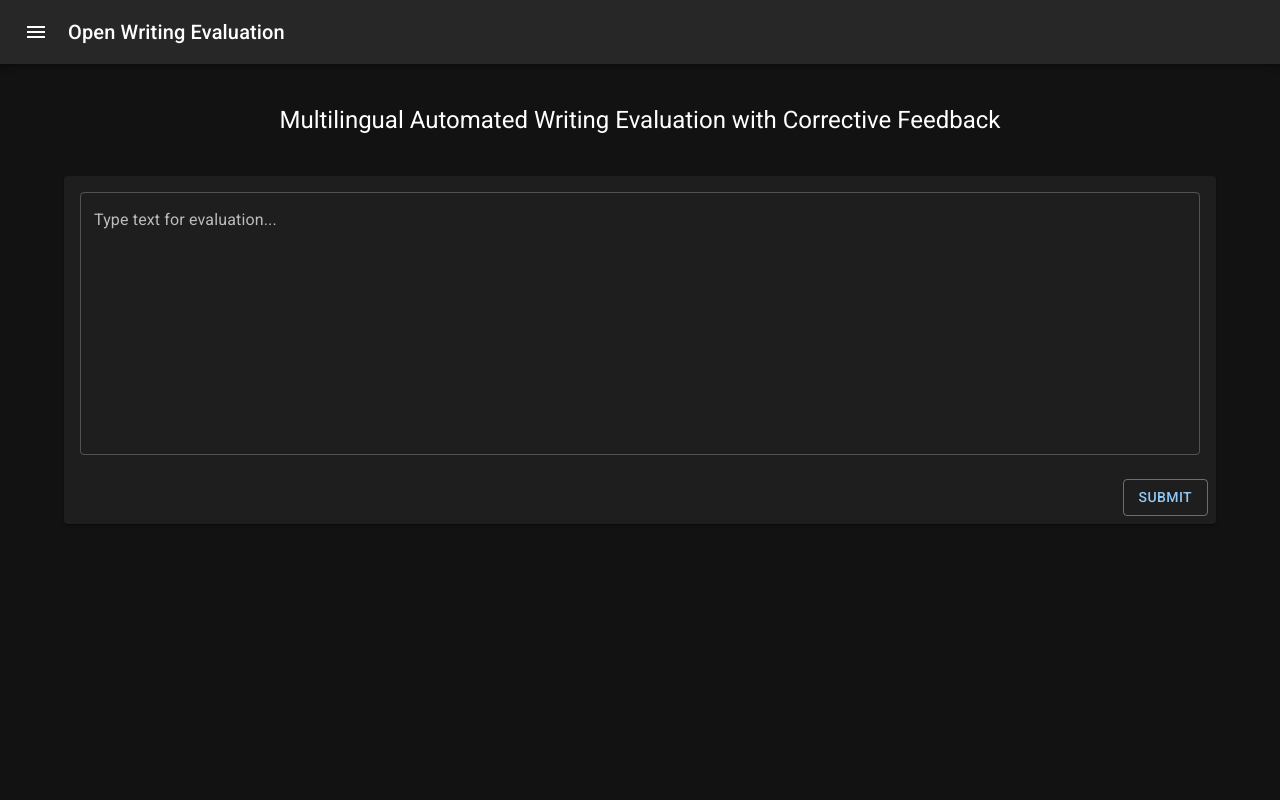
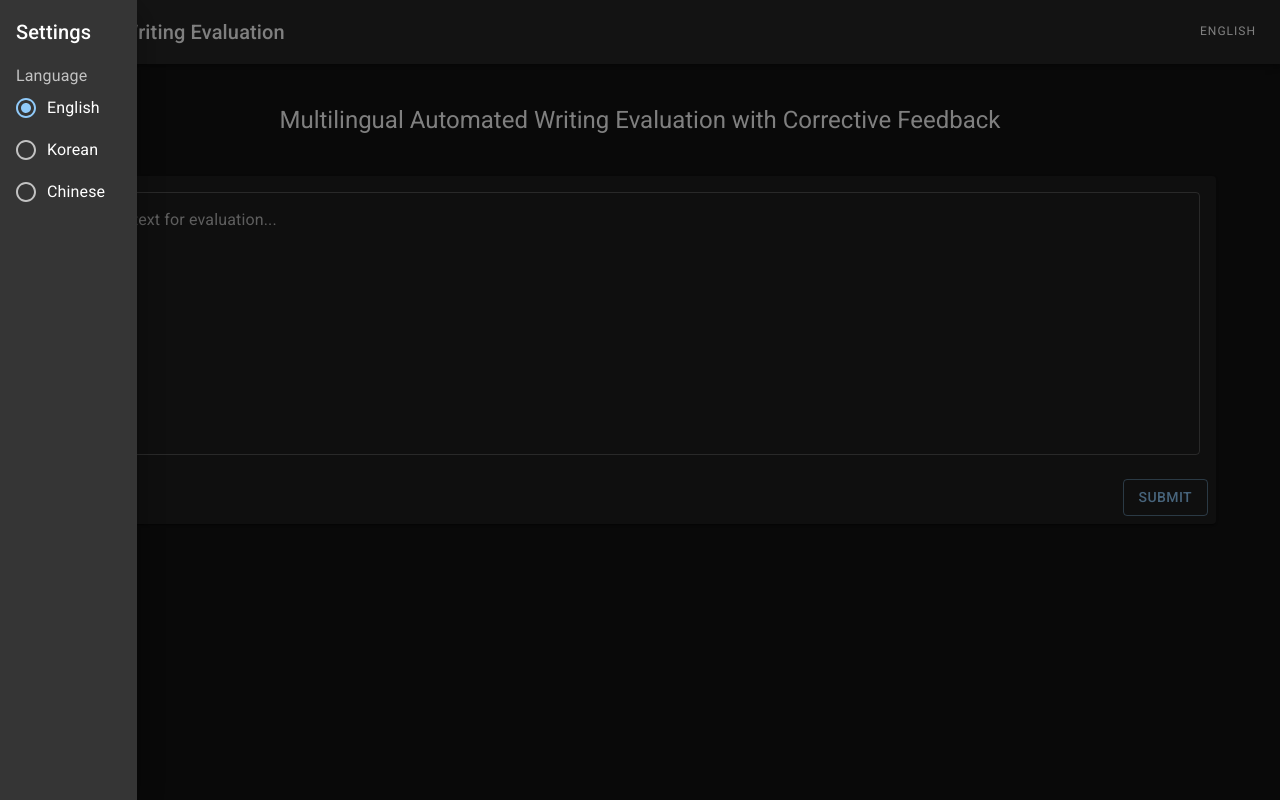
Before and after one commit to open-writing-evaluation/owe-client, a React (Create React App) app: page / in a window 1280 px wide. Both pictures are taken after a click on the button "menu". Built offline with nearby package versions, Linux system fonts and the light colour scheme; no server answers.

Commit message:
language setting

```diff
--- a/public/index.html
+++ b/public/index.html
@@ -24,7 +24,7 @@
       work correctly both with client-side routing and a non-root public URL.
       Learn how to configure a non-root public URL by running `npm run build`.
     -->
-    <title>React App</title>
+    <title>Multilingual Automated Writing Evaluation with Corrective Feedback</title>
   </head>
   <body style="margin:0 !important">
     <noscript>You need to enable JavaScript to run this app.</noscript>
--- a/src/App.tsx
+++ b/src/App.tsx
@@ -1,15 +1,25 @@
+import { useState } from 'react';
 import NavBar from './components/NavBar';
 import MainCard from './components/MainCard';
+import Sidebar from './components/Sidebar';
 import { Container, Typography } from '@mui/material';
 
-import { helloWorld } from './utils/request_utils';
-
 function App() {
-  helloWorld();
+  const [drawerOpen, setDrawerOpen] = useState(false);
+  const toggleDrawer = () => {
+    setDrawerOpen(!drawerOpen);
+  }
+  const [language, setLanguage] = useState("English");
+  const selectLanguage = (event: React.ChangeEvent<HTMLInputElement>) => {
+    setLanguage(event.target.value);
+  }
 
   return (
     <div>
-      <NavBar />
+      <NavBar
+        toggleDrawer={toggleDrawer}
+        language={language}
+      />
       <Container sx={{ mt: 5}}>
         {/* <Typography
           align="center"
@@ -23,8 +33,21 @@ function App() {
         >
           Multilingual Automated Writing Evaluation with Corrective Feedback
         </Typography>
+        {/* <Typography
+          align="center"
+          variant="body2"
+          sx={{ mt: 5}}
+        >
+          Model: English
+        </Typography> */}
         <MainCard />
       </Container>
+      <Sidebar
+        open={drawerOpen}
+        onClick={toggleDrawer}
+        setLanguage={selectLanguage}
+        defaultValue={language}
+      />
     </div>
   );
 }
--- a/src/components/NavBar.tsx
+++ b/src/components/NavBar.tsx
@@ -2,7 +2,12 @@ import React from 'react';
 import { AppBar, IconButton, Toolbar, Typography } from '@mui/material';
 import MenuIcon from '@mui/icons-material/Menu';
 
-export default function NavBar() {
+type NavBarProps = {
+    toggleDrawer: () => void,
+    language: string,
+};
+
+export default function NavBar(props: NavBarProps) {
     return (
         <AppBar position="static">
             <Toolbar>
@@ -12,6 +17,7 @@ export default function NavBar() {
                     color="inherit"
                     aria-label="menu"
                     sx={{ mr: 1 }}
+                    onClick={props.toggleDrawer}
                 >
                     <MenuIcon />
                 </IconButton>
@@ -22,6 +28,11 @@ export default function NavBar() {
                 >
                     Open Writing Evaluation
                 </Typography>
+                <Typography
+                    variant="overline"
+                >
+                    {props.language}
+                </Typography>
             </Toolbar>
       </AppBar>
     );
--- /dev/null
+++ b/src/components/Sidebar.tsx
@@ -0,0 +1,43 @@
+import React from 'react';
+import { Drawer, FormControl, FormLabel, RadioGroup, FormControlLabel, Radio, List, ListItem, Typography, ClickAwayListener } from '@mui/material'
+
+type SidebarProps = {
+    open: boolean,
+    onClick: () => void,
+    setLanguage: (event: React.ChangeEvent<HTMLInputElement>) => void,
+    defaultValue: string,
+};
+
+export default function Sidebar(props: SidebarProps) {
+    return (
+        <Drawer
+            open={props.open}
+        >
+            <ClickAwayListener onClickAway={props.onClick}>
+                <List>
+                    <ListItem>
+                        <Typography
+                            variant='h6'
+                        >
+                            Settings
+                        </Typography>
+                    </ListItem>
+                    <ListItem>
+                        <FormControl>
+                            <FormLabel id="owe-language-select">Language</FormLabel>
+                            <RadioGroup
+                                defaultValue={props.defaultValue}
+                                name="language-select"
+                                onChange={props.setLanguage}
+                            >
+                                <FormControlLabel value="English" control={<Radio />} label="English"/>
+                                <FormControlLabel value="Korean" control={<Radio />} label="Korean"/>
+                                <FormControlLabel value="Chinese" control={<Radio />} label="Chinese"/>
+                            </RadioGroup>
+                        </FormControl>
+                    </ListItem>
+                </List>
+            </ClickAwayListener>
+        </Drawer>
+    );
+}
```
